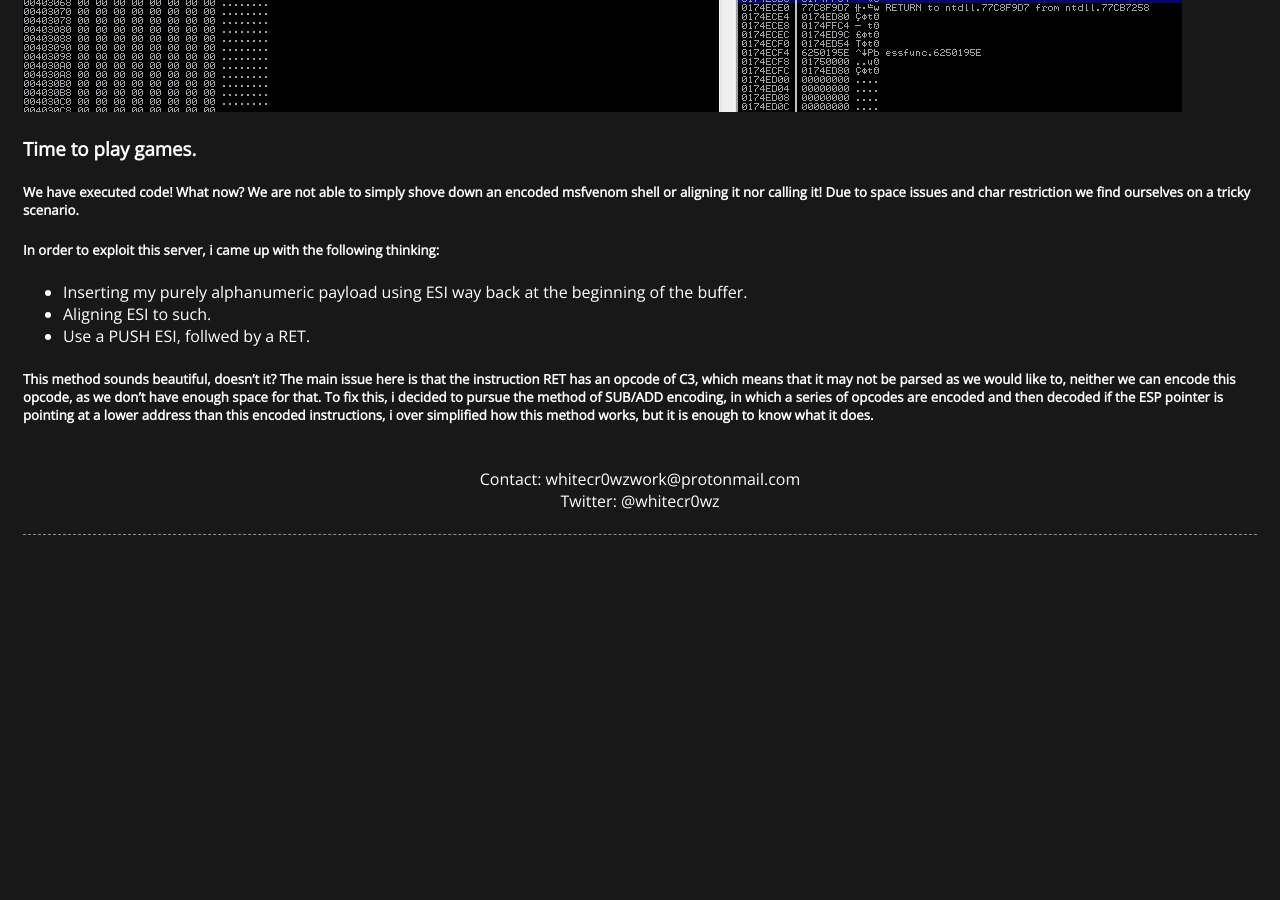
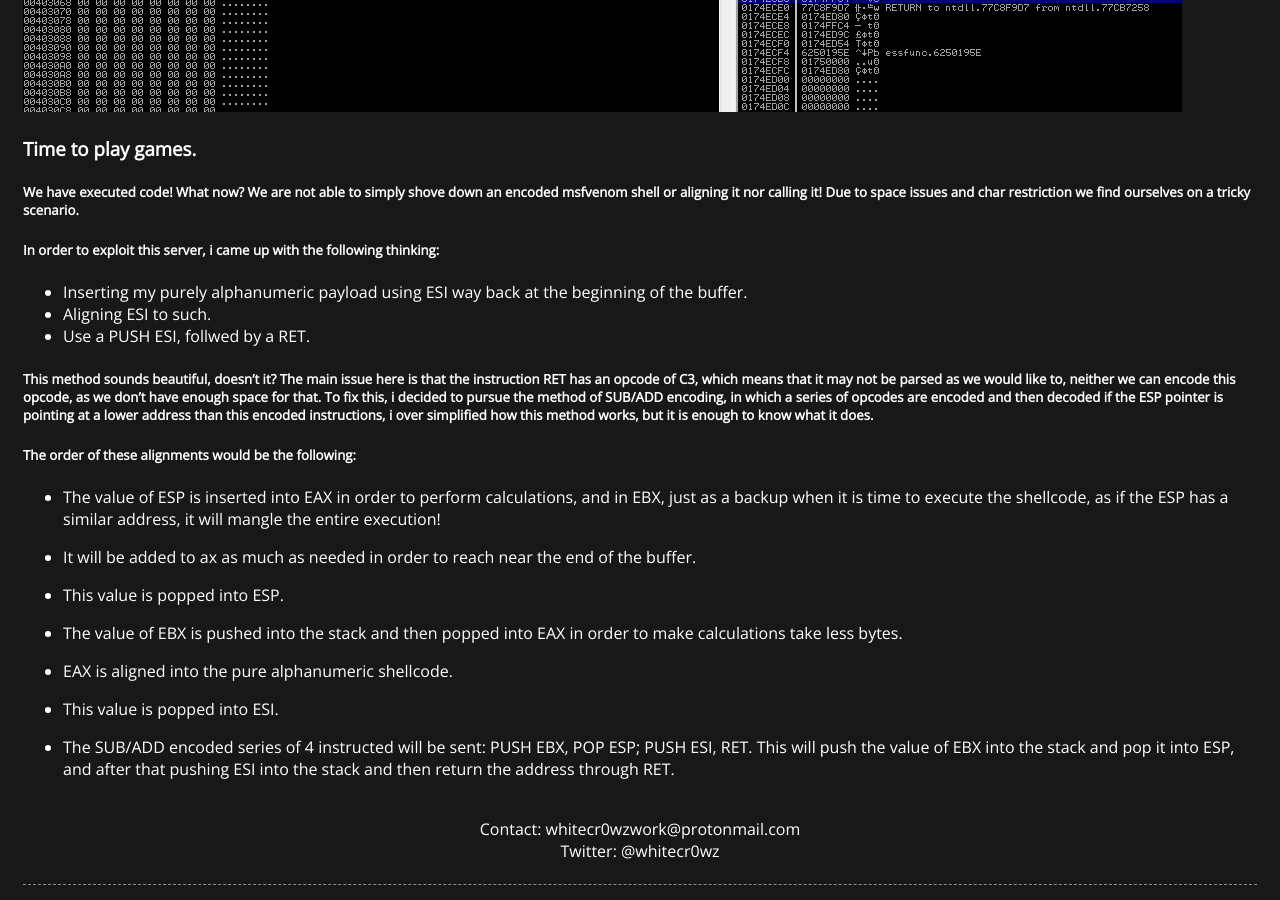
Before and after one commit to whitecr0wz/whitecr0wz.github.io, a Jekyll site: the page built from _posts/posts/20-03-09-Vulnserver-LTER.md, in a window 1280 px wide and 900 px high, scrolled down 6754 px. Built offline with Jekyll 4.4.1, drawn with Linux system fonts in a browser that asks for light colours; before the commit the page ends 7304 px from its top, so only the background shows below that.

Commit message:
Update 20-03-09-Vulnserver-LTER.md

```diff
--- a/_posts/posts/20-03-09-Vulnserver-LTER.md
+++ b/_posts/posts/20-03-09-Vulnserver-LTER.md
@@ -220,3 +220,19 @@ s.close()
 + Use a PUSH ESI, follwed by a RET.
 
 ##### This method sounds beautiful, doesn't it? The main issue here is that the instruction RET has an opcode of C3, which means that it may not be parsed as we would like to, neither we can encode this opcode, as we don't have enough space for that. To fix this, i decided to pursue the method of SUB/ADD encoding, in which a series of opcodes are encoded and then decoded if the ESP pointer is pointing at a lower address than this encoded instructions, i over simplified how this method works, but it is enough to know what it does.
+
+##### The order of these alignments would be the following:
+
++ The value of ESP is inserted into EAX in order to perform calculations, and in EBX, just as a backup when it is time to execute the shellcode, as if the ESP has a similar address, it will mangle the entire execution!
+
++ It will be added to ax as much as needed in order to reach near the end of the buffer.
+
++ This value is popped into ESP.
+
++ The value of EBX is pushed into the stack and then popped into EAX in order to make calculations take less bytes.
+
++ EAX is aligned into the pure alphanumeric shellcode.
+
++ This value is popped into ESI.
+
++ The SUB/ADD encoded series of 4 instructed will be sent: PUSH EBX, POP ESP; PUSH ESI, RET. This will push the value of EBX into the stack and pop it into ESP, and after that pushing ESI into the stack and then return the address through RET.
```
